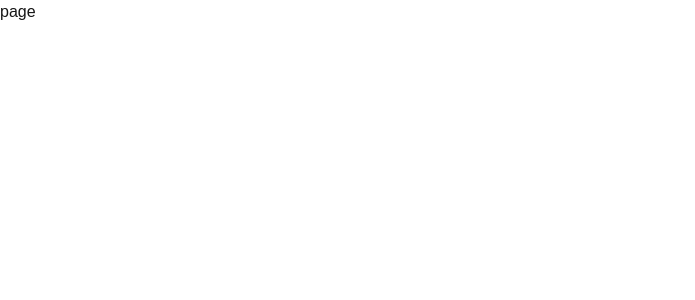
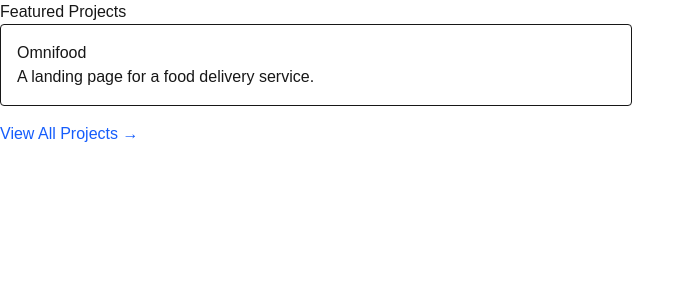
Before and after one commit to jayk-gupta/nextjs-portfolio, a Next.js app: page / in a window 1280 px wide. Shown: the top 300 px of the page, without its empty margins (0-695 px from the left). Built offline with nearby package versions, Linux system fonts and the light colour scheme.

Commit message:
project section folder structure built

```diff
--- /dev/null
+++ b/data/projects.json
@@ -0,0 +1,29 @@
+[
+    {
+        "title": "Omnifood",
+        "slug": "omnifood",
+        "description": "A landing page for a food delivery service.",
+        "category": "Frontend",
+        "techStack": [
+            "HTML",
+            "CSS",
+            "JavaScript"
+        ],
+        "url": "https://jayk-gupta.github.io/Omnifood/",
+        "github": "https://github.com/jayk-gupta/Omnifood",
+        "featured": true
+    },
+    {
+        "title": "Todo List",
+        "slug": "todo-list",
+        "description": "A simple React todo list app.",
+        "category": "Frontend",
+        "techStack": [
+            "React",
+            "CSS"
+        ],
+        "url": "https://todo-list-react-jay.vercel.app/",
+        "github": "https://github.com/...",
+        "featured": false
+    }
+]
--- /dev/null
+++ b/src/app/_private/page.tsx
@@ -0,0 +1,9 @@
+import React from 'react'
+
+function page() {
+  return (
+    <div>private page</div>
+  )
+}
+
+export default page
--- /dev/null
+++ b/src/app/blogs/page.tsx
@@ -0,0 +1,9 @@
+import React from 'react'
+
+function page() {
+  return (
+    <div>Blogs page</div>
+  )
+}
+
+export default page
--- a/src/app/loading.tsx
+++ b/src/app/loading.tsx
@@ -1,4 +1,5 @@
 import React from 'react'
+
 
 function loading() {
   return (
--- a/src/app/page.tsx
+++ b/src/app/page.tsx
@@ -1,9 +1,25 @@
-import React from 'react'
+import projects from "../../data/projects.json";
+import Link from "next/link";
 
-function page() {
+const featured = projects.filter((p) => p.featured);
+
+export default function Home() {
   return (
-    <div>page</div>
-  )
+    <section>
+      <h2>Featured Projects</h2>
+      <div className="grid grid-cols-1 sm:grid-cols-2 gap-4">
+        {featured.map((project) => (
+          <Link key={project.slug} href={`/projects/${project.slug}`}>
+            <div className="border p-4 rounded hover:shadow-md">
+              <h3>{project.title}</h3>
+              <p>{project.description}</p>
+            </div>
+          </Link>
+        ))}
+      </div>
+      <Link href="/projects" className="text-blue-600 mt-4 inline-block">
+        View All Projects →
+      </Link>
+    </section>
+  );
 }
-
-export default page
--- /dev/null
+++ b/src/app/projects/[slug]/page.tsx
@@ -0,0 +1,34 @@
+// app/projects/[slug]/page.tsx
+
+import projects from "../../../../data/projects.json"; // adjust path as needed
+
+export async function generateStaticParams() {
+  return projects.map((project) => ({
+    slug: project.slug,
+  }));
+}
+
+export default function ProjectPage({ params }: { params: { slug: string } }) {
+  const project = projects.find((p) => p.slug === params.slug);
+
+  if (!project) {
+    return <div>Project not found</div>;
+  }
+
+  return (
+    <div className="p-8">
+      <h1 className="text-3xl font-bold">{project.title}</h1>
+      <p className="mt-2">{project.description}</p>
+      <p className="text-sm text-gray-600">Category: {project.category}</p>
+      <div className="mt-4">
+        <a href={project.url} className="text-blue-600" target="_blank">
+          Live Demo
+        </a>{" "}
+        |{" "}
+        <a href={project.github} className="text-blue-600" target="_blank">
+          GitHub
+        </a>
+      </div>
+    </div>
+  );
+}
--- /dev/null
+++ b/src/app/projects/page.tsx
@@ -0,0 +1,29 @@
+import projects from "../../../data/projects.json";
+import Link from "next/link";
+
+export default function ProjectsList() {
+  const frontend = projects.filter((p) => p.category === "Frontend");
+  const fullstack = projects.filter((p) => p.category === "Fullstack");
+
+  return (
+    <div className="p-8">
+      <h2 className="text-2xl font-semibold mb-4">Frontend Projects</h2>
+      <ul>
+        {frontend.map((p) => (
+          <li key={p.slug}>
+            <Link href={`/projects/${p.slug}`}>{p.title}</Link>
+          </li>
+        ))}
+      </ul>
+
+      <h2 className="text-2xl font-semibold mt-8 mb-4">Fullstack Projects</h2>
+      <ul>
+        {fullstack.map((p) => (
+          <li key={p.slug}>
+            <Link href={`/projects/${p.slug}`}>{p.title}</Link>
+          </li>
+        ))}
+      </ul>
+    </div>
+  );
+}
```
